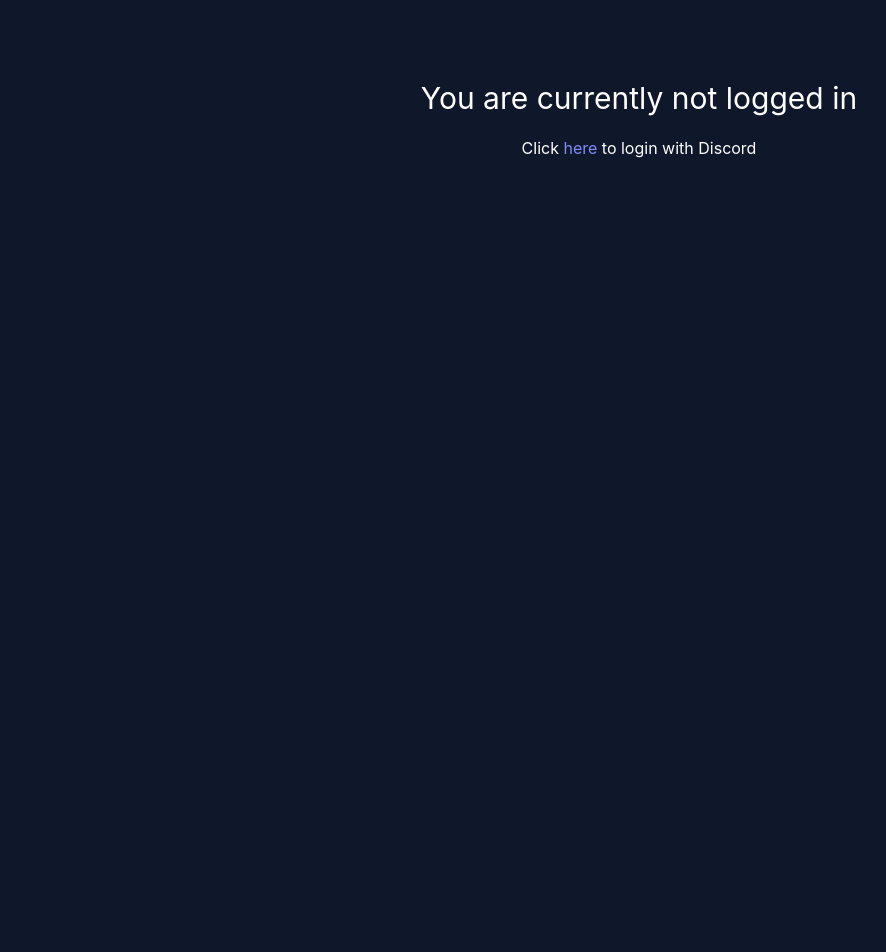
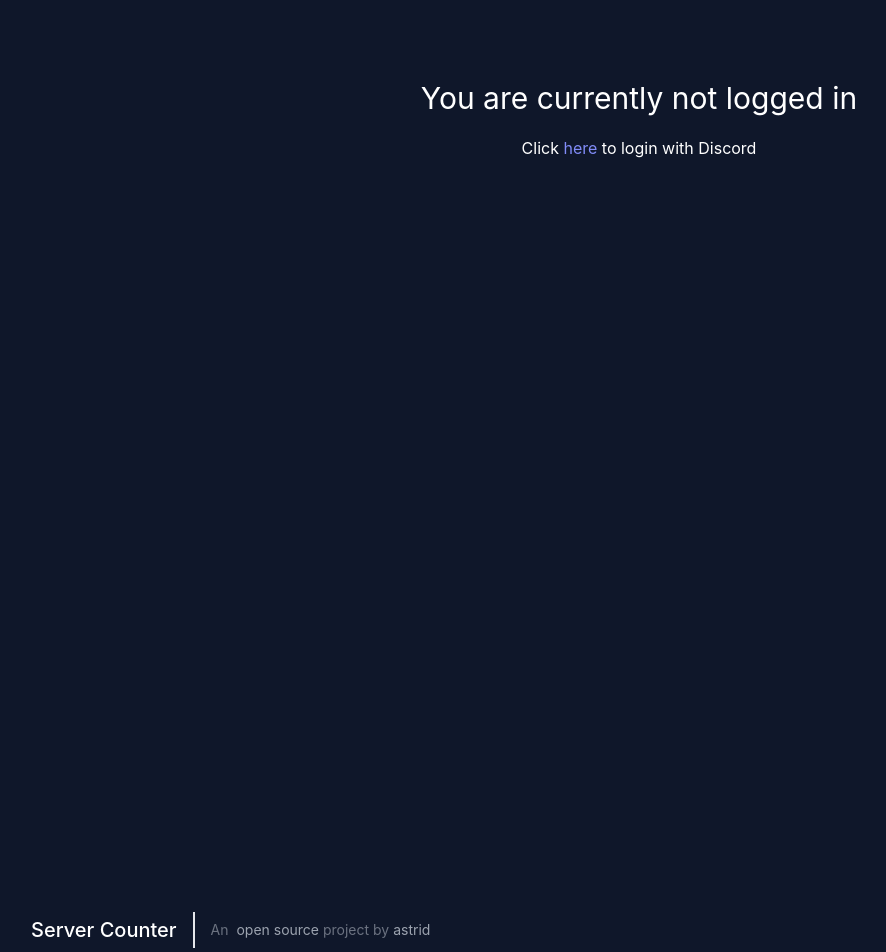
Before and after one commit to flowergardn/server-counter, a Next.js app: page / in a window 1280 px wide. Shown: the top 952 px of the page, without its empty margins (1-887 px from the left). Before the commit the page ends 800 px from the top, so only its background shows below. Built offline with nearby package versions, Linux system fonts and the light colour scheme.

Commit message:
Add footer

```diff
--- /dev/null
+++ b/pages/Components/Footer.jsx
@@ -0,0 +1,29 @@
+export default function Footer() {
+  return (
+    <footer className="text-gray-600 body-font mt-[45rem]">
+      <div className="container px-5 py-8 mx-auto flex items-center sm:flex-row flex-col">
+        <a className="flex title-font font-medium items-center md:justify-start justify-center text-gray-900">
+          <span className="ml-3 text-xl text-white">Server Counter</span>
+        </a>
+        <p className="text-sm text-gray-500 sm:ml-4 sm:pl-4 sm:border-l-2 sm:border-gray-200 sm:py-2 sm:mt-0 mt-4">
+          An{" "}
+          <a
+            href="https://github.com/astridlol/server-counter"
+            className="text-gray-400 ml-1"
+          >
+            open source
+          </a>{" "}
+          project by
+          <a
+            href="https://github.com/astridlol"
+            className="text-gray-400 ml-1"
+            rel="noopener noreferrer"
+            target="_blank"
+          >
+            astrid
+          </a>
+        </p>
+      </div>
+    </footer>
+  );
+}
--- a/pages/index.js
+++ b/pages/index.js
@@ -2,6 +2,7 @@
 import { useEffect, useState } from "react";
 import axios from "axios";
 import Head from "next/head";
+import Footer from "./Components/Footer";
 
 export default function Home() {
   const [token, setToken] = useState("");
@@ -97,6 +98,7 @@
         <title>Server counter</title>
       </Head>
       {token === "" ? loggedOut() : loggedIn()}
+      <Footer />
     </>
   );
 }
```
